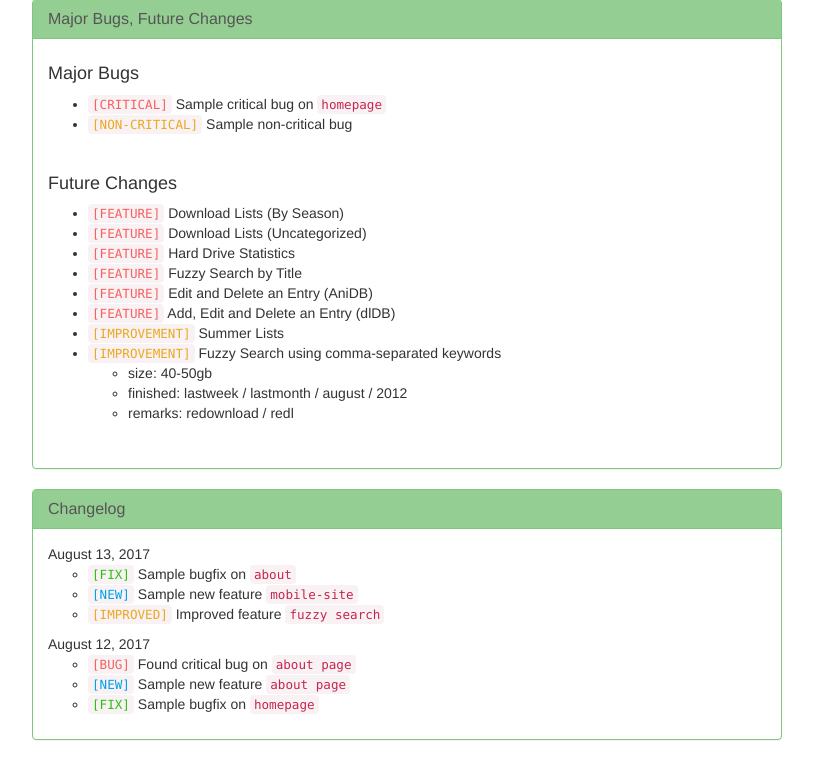
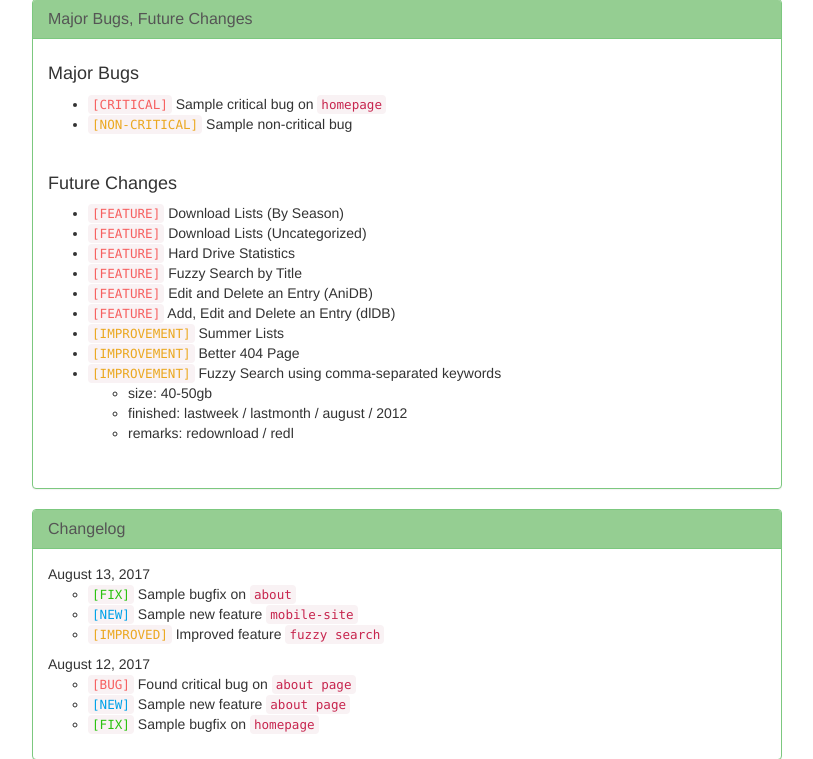
Before and after one commit to RinMinase/anidb-php, a CodeIgniter app: page /anidb/index.php/pagecontroller/about in a window 1280 px wide. Shown: the part 1199-1958 px from the top of the page, without its empty margins (428-1241 px from the left). Run offline with CodeIgniter, Linux system fonts and the light colour scheme; data that the repository does not hold is empty.

Commit message:
ABOUT: added content in 'future changes' on improvement to the default 404 pages

```diff
--- a/application/views/about.php
+++ b/application/views/about.php
@@ -404,6 +404,7 @@
 								<li><code class="red">[FEATURE]</code> Edit and Delete an Entry (AniDB)</li>
 								<li><code class="red">[FEATURE]</code> Add, Edit and Delete an Entry (dlDB)</li>
 								<li><code class="orange">[IMPROVEMENT]</code> Summer Lists</li>
+								<li><code class="orange">[IMPROVEMENT]</code> Better 404 Page</li>
 								<li><code class="orange">[IMPROVEMENT]</code> Fuzzy Search using comma-separated keywords</li>
 									<ul>
 										<li>size: 40-50gb</li>
```
